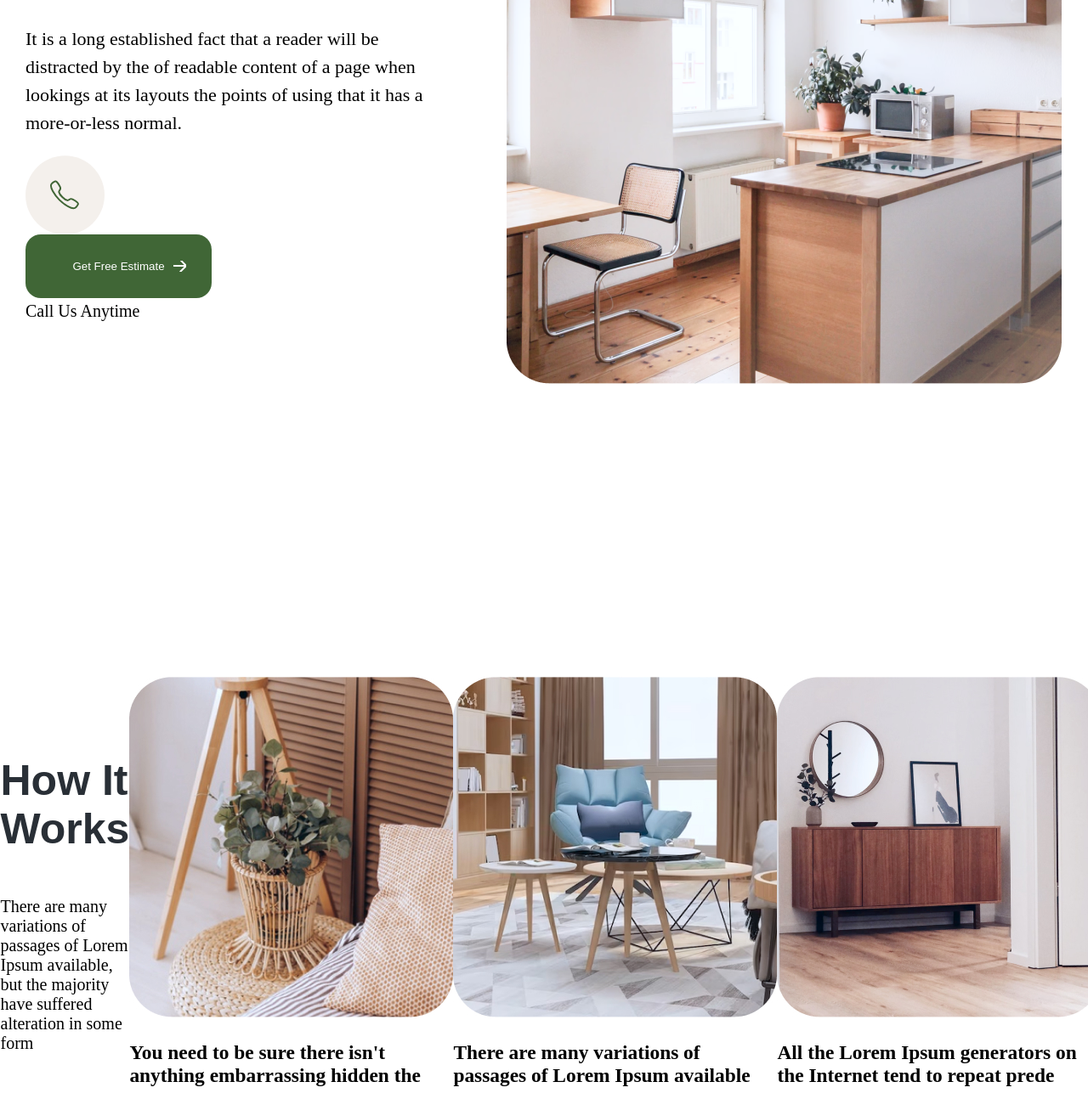
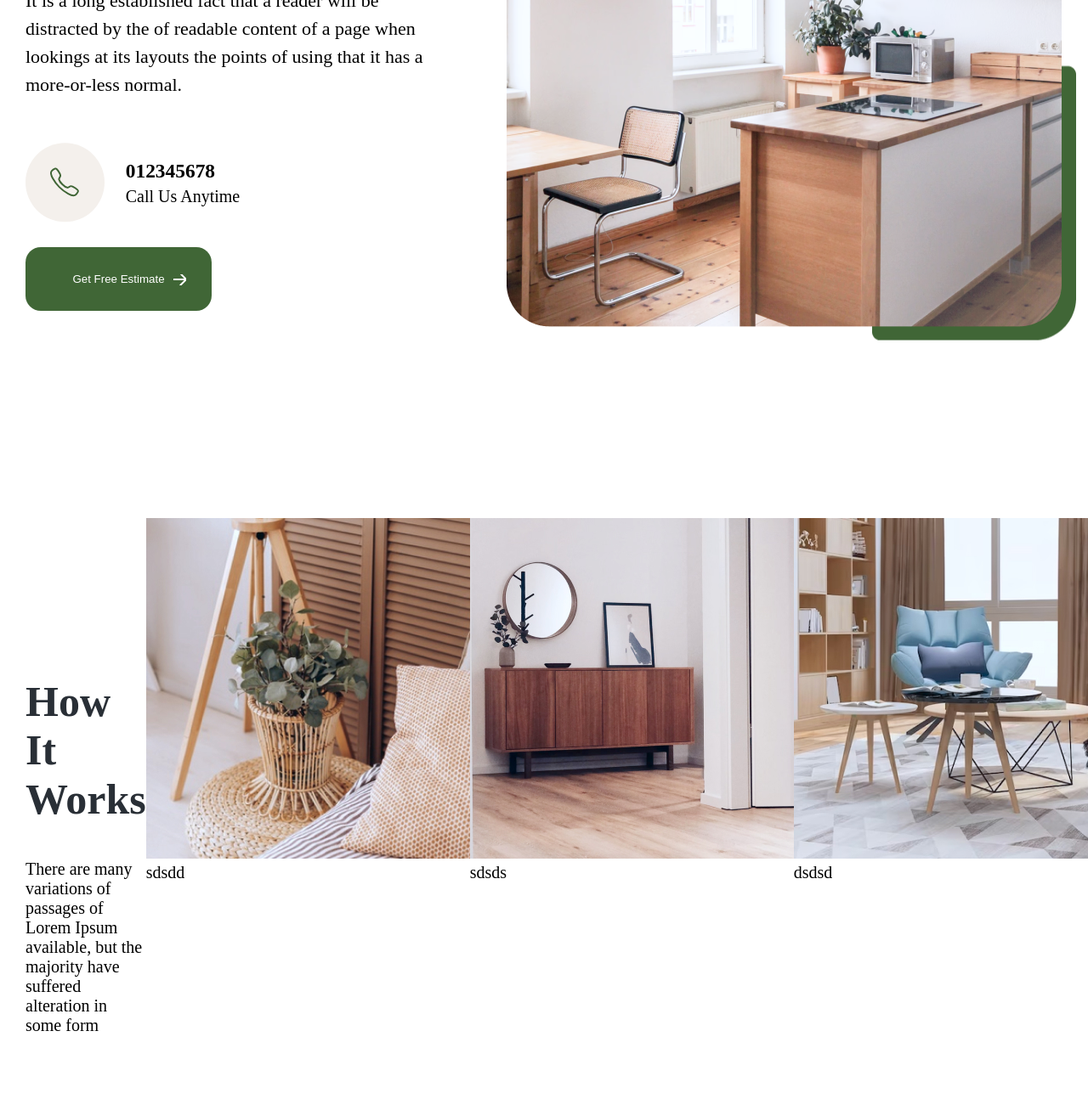
Before and after one commit to VladNek/diplom.github.io, a website: page index.html in a window 1280 px wide. Shown: the part 2300-3607 px from the top of the page at 85% size. After the commit the page ends 3519 px from the top, so only its background shows below. Drawn offline with Linux system fonts and the light colour scheme.

Commit message:
add: new block works

```diff
--- a/index.html
+++ b/index.html
@@ -92,10 +92,14 @@
          <div class="section-title section-title--left">
           <h2 class="section-title-heading">Filling the home with the beautiful creation</h2>
           <p class="section-title__text"> It is a long established fact that a reader will be distracted by the of readable content of a page when lookings at its layouts the points of using that it has a more-or-less normal.</p>
+          <div class="section-title__phone">
           <div class="section-title__call">
             <img src="img/Call Icon.svg" class="call icon">
-            <h3 class="section-title__text1">012345678</h3>
-            <p class="section-title__text2">Call Us Anytime</p>
+          </div>
+          <div class="section-title__text1">
+            <h3 class="section-title__text2">012345678</h3>
+            <p class="section-title__text3">Call Us Anytime</p>
+          </div>
           </div>
           <button class="button section-title__button">Get Free Estimate</button>
          </div>
@@ -114,53 +118,34 @@
   </section>
   <section class="section works">
     <div class="container">
-      <div class="section-title types__section-title">
-        <h3 class="section-title-heading">How It Works</h3>
+     <div class="works__section-title">
+      <h2 class="section-title__heading">How It Works</h2>
       <p class="section-title-text"> There are many variations of passages of Lorem Ipsum available, but the majority have suffered alteration in some form</p>
      </div>
        <div class="row">
-         <div class="col-30">
-           <div class="card types__card">
-             <img src="img/Mask Group1.jpg" alt="Purchase Securely" class="card__image">
-             <div class="card__text">
-               <h3 class="card_title"> You need to be sure there isn't anything embarrassing hidden the </h3>
-               <!-- /.card_title -->
+         <div class="col">
+           <div class="card">
+             <img src="img/1.jpg" alt="" class="card__image">
+             <div class="card__text">sdsdd</div>
            </div>
-            <!-- /.card__text -->
          </div>
-           <!-- /.card -->
+         <div class="col">
+           <div class="card">
+             <img src="img/2.jpg" alt="" class="card__image">
+             <div class="card__text">sdsds</div>
            </div>
-         <!-- /.col -->
-        <div class="col-30">
-          <div class="card types__card">
-            <img src="img/Mask Group2.jpg" alt="Ships From Warehouse" class="card__image">
-            <div class="card__text">
-              <h3 class="card_title"> There are many variations of passages of Lorem Ipsum available </h3>
-              <!-- /.card_title -->
          </div>
-            <!-- /.card__text -->
+         <div class="col">
+           <div class="card">
+             <img src="img/3.jpg" alt="" class="card__image">
+             <div class="card__text">dsdsd</div>
            </div>
-          <!-- /.card -->
          </div>
-        <!-- /.col -->
-        <div class="col-30">
-          <div class="card types__card">
-            <img src="img/Mask Group3.jpg" alt="Style Your Room" class="card__image">
-            <div class="card__text">
-              <h3 class="card_title">All the Lorem Ipsum generators on the Internet tend to repeat prede </h3>
-              <!-- /.card_title -->
-            </div>
-            <!-- /.card__text -->
-          </div>
-          <!-- /.card -->
-        </div>
-        <!-- /.col-30 -->
        </div>
     </div>
     <!-- /.container -->
   </section>
   <!-- /.section works -->
  </main>
-
 </body>
 </html>
--- a/sass/style.sass
+++ b/sass/style.sass
@@ -3,12 +3,13 @@
 @import 'variables'
 @import 'interface'
 @import 'grid'
-@import 'templates/works'
+@import 'setings'
 @import 'templates/projects'
 @import 'templates/types'
 @import 'templates/log'
 @import 'templates/hero'
 @import 'templates/header'
+@import 'templates/works'
 
 @import 'media'
 
--- a/sass/templates/_projects.sass
+++ b/sass/templates/_projects.sass
@@ -8,13 +8,31 @@
  font-size: 22px
  line-height: 33px
  font-family: 'Jost'
-.section-title__call
-
- width: 275px
- height: 93px
+ display: inline-block
+.section-title__text1
+ margin: auto
+ line-height: 7px
 .section-title--left
  width: 472px
  height: 614px
 .section-title--right
  width: 653px
  height: 700px
+.section-title__phone
+ display: flex
+ width: 277px
+ height: 93px
+ padding: 30px 0px 30px 0px
+.section-title--right
+ position: relative
+ &::before
+  content: ''
+  margin-left: 10px
+  background: url('../img/Rectangle 82.png') no-repeat
+  width: 240px
+  height: 323px
+  position: absolute
+  top: 555px
+  left: 420px
+  transform: translateY(-50%)
+  z-index: -1
--- a/sass/templates/_types.sass
+++ b/sass/templates/_types.sass
@@ -1,8 +1,4 @@
 .types
- width: 1220px
- height: 271px
- margin-top: 90px
-
  &__text
   width: 358px
   font-family: 'DM Serif Display' , sans-serif
--- a/sass/templates/_works.sass
+++ b/sass/templates/_works.sass
@@ -1,9 +1,11 @@
 .works
- display: flex
- justify-content: center
- align-items: center
- max-width: 1221px
- max-height: 777px
- margin-top: 270px
+ margin-top: 150px
  &__section-title
-  margin-bottom: 150px
+  width: 737px
+  height: 137px
+  margin-left: auto
+  margin-right: auto
+.section-title__heading
+ font-family: 'DM Serif Display'
+ font-size: 50px
+ color: rgba(41, 47, 54, 1)
```
Also changed, not shown: css/style.css, img/1.jpg (added), img/2.jpg (added), img/3.jpg (added), img/Rectangle 82.png (added), sass/_grid.sass (line endings or trailing spaces), sass/_setings.sass (added). Lines whose indentation alone changed are shown as unchanged.
